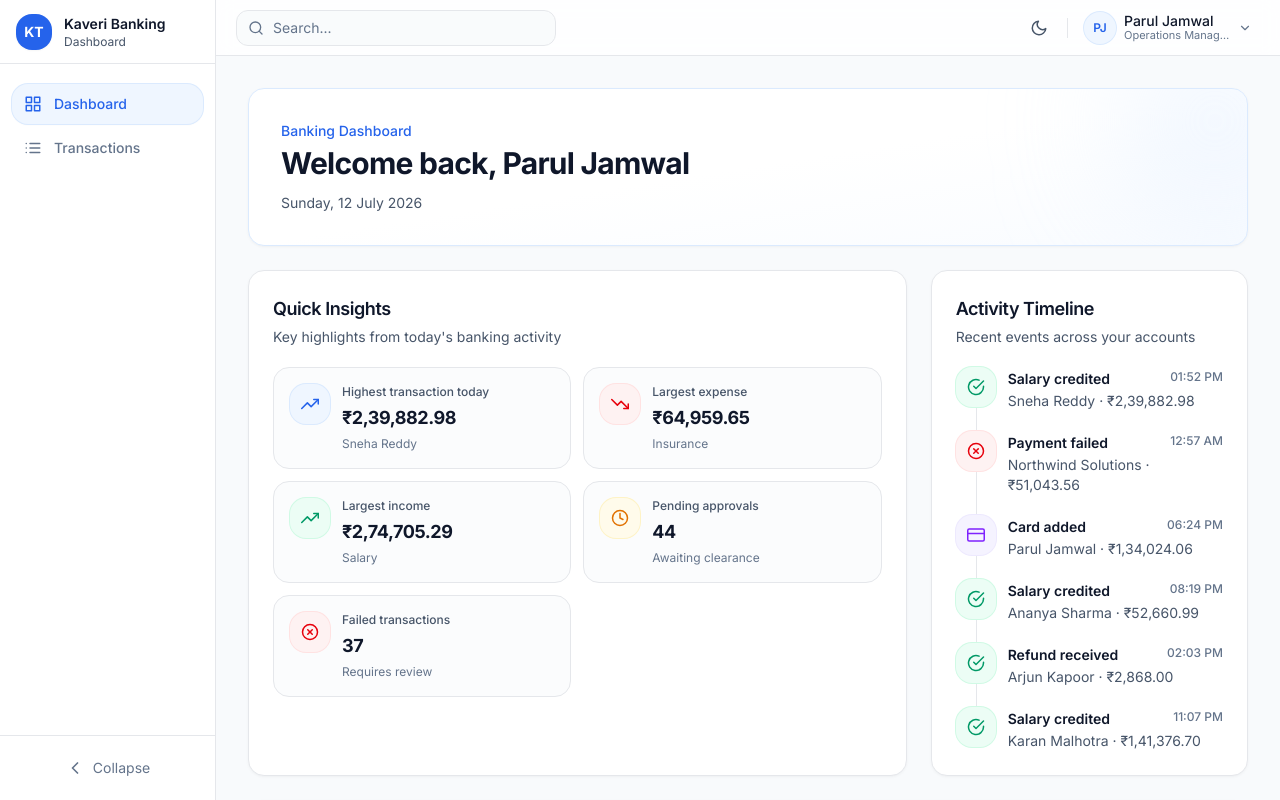
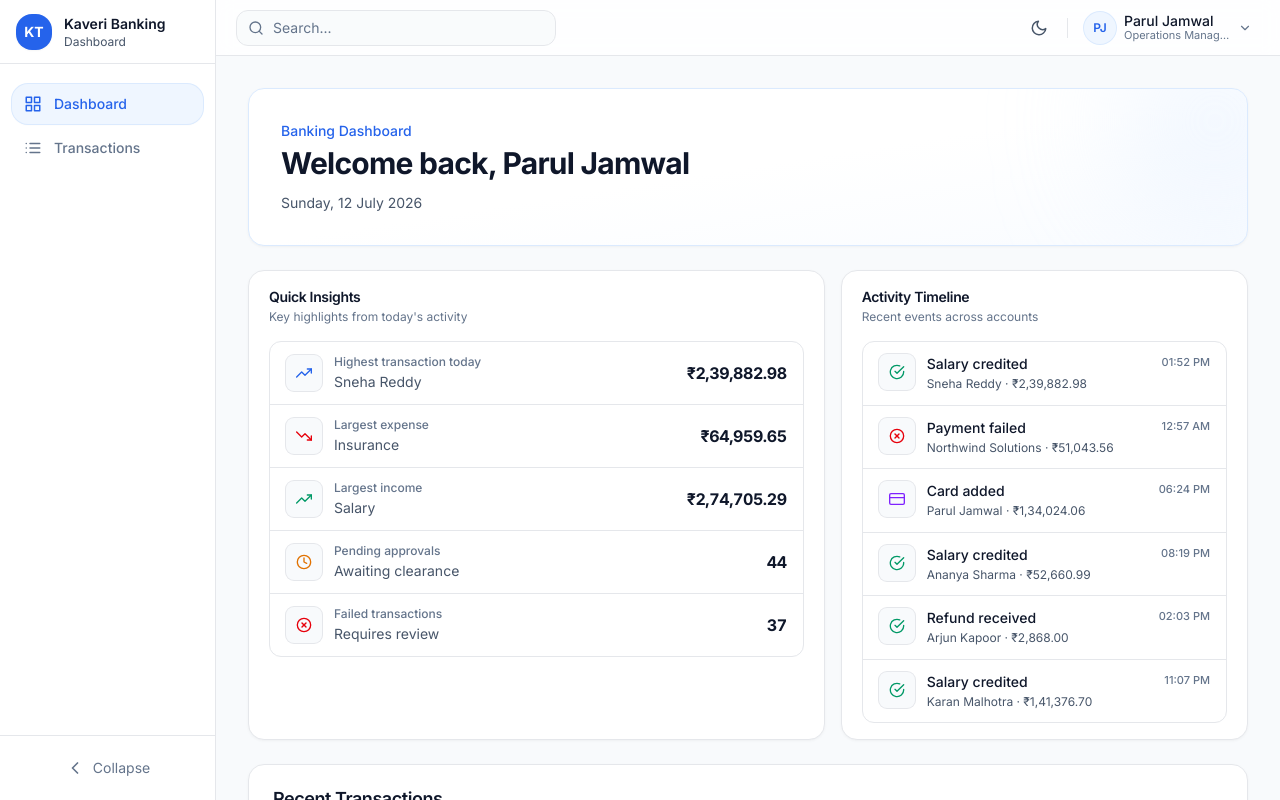
Before and after one commit to paruljamwal/Banking_Transaction_Dashboard, a React (Vite) app: page /dashboard in a window 1280 px wide. Built offline with nearby package versions, Linux system fonts and the light colour scheme.

Commit message:
fix: overview UI improvements

```diff
--- a/src/components/dashboard/DashboardActivityTimeline.jsx
+++ b/src/components/dashboard/DashboardActivityTimeline.jsx
@@ -18,55 +18,58 @@ const TONE_ICONS = {
 }
 
 const TONE_STYLES = {
-  primary: 'bg-primary-50 text-primary-600 ring-primary-100',
-  success: 'bg-emerald-50 text-emerald-600 ring-emerald-100',
-  danger: 'bg-red-50 text-red-600 ring-red-100',
-  neutral: 'bg-bg text-text-secondary ring-border',
-  card: 'bg-violet-50 text-violet-600 ring-violet-100',
+  primary: 'text-primary-600',
+  success: 'text-emerald-600',
+  danger: 'text-red-600',
+  neutral: 'text-text-secondary',
+  card: 'text-violet-600',
+}
+
+function SectionHeader({ title, description }) {
+  return (
+    <div className="mb-4">
+      <h3 className="text-sm font-semibold tracking-tight text-text">{title}</h3>
+      <p className="mt-0.5 text-xs text-muted">{description}</p>
+    </div>
+  )
 }
 
 function DashboardActivityTimeline({ activities = [] }) {
   return (
-    <Card padding="md" className="h-full">
-      <div className="mb-5">
-        <h3 className="text-base font-semibold tracking-tight text-text md:text-lg">
-          Activity Timeline
-        </h3>
-        <p className="mt-1 text-sm text-text-secondary">
-          Recent events across your accounts
-        </p>
-      </div>
+    <Card padding="sm" className="flex h-full flex-col px-4 py-4 sm:px-5">
+      <SectionHeader
+        title="Activity Timeline"
+        description="Recent events across accounts"
+      />
 
-      <div className="space-y-0">
-        {activities.map((activity, index) => {
+      <div className="flex-1 divide-y divide-border rounded-xl border border-border">
+        {activities.map((activity) => {
           const tone = activity.isCardEvent ? 'card' : activity.tone
           const Icon = TONE_ICONS[tone] || FiRefreshCw
           const style = TONE_STYLES[tone] || TONE_STYLES.neutral
 
           return (
-            <div key={activity.id} className="relative flex gap-3 pb-5 last:pb-0">
-              {index < activities.length - 1 && (
-                <span
-                  className="absolute top-10 left-5 h-[calc(100%-1.25rem)] w-px bg-border"
-                  aria-hidden="true"
-                />
-              )}
+            <div
+              key={activity.id}
+              className="flex items-start gap-3 px-3 py-3 transition-colors hover:bg-bg/60 sm:px-4"
+            >
               <div
                 className={cn(
-                  'relative z-10 flex h-10 w-10 shrink-0 items-center justify-center rounded-2xl ring-1',
+                  'flex h-9 w-9 shrink-0 items-center justify-center rounded-lg bg-bg ring-1 ring-border',
                   style,
                 )}
               >
-                <Icon className="h-[18px] w-[18px]" />
+                <Icon className="h-4 w-4" aria-hidden="true" />
               </div>
-              <div className="min-w-0 flex-1 pt-0.5">
+
+              <div className="min-w-0 flex-1">
                 <div className="flex items-start justify-between gap-2">
-                  <p className="text-sm font-semibold text-text">{activity.title}</p>
-                  <span className="shrink-0 text-xs font-medium text-muted">
+                  <p className="text-sm font-medium text-text">{activity.title}</p>
+                  <span className="shrink-0 text-[11px] font-medium text-muted">
                     {activity.time}
                   </span>
                 </div>
-                <p className="mt-0.5 text-sm text-text-secondary">
+                <p className="mt-0.5 text-xs leading-snug text-text-secondary">
                   {activity.description}
                 </p>
               </div>
--- a/src/components/dashboard/DashboardQuickInsights.jsx
+++ b/src/components/dashboard/DashboardQuickInsights.jsx
@@ -9,10 +9,10 @@ import Card from '@components/common/Card'
 import { cn } from '@utils/cn'
 
 const TONE_STYLES = {
-  primary: 'bg-primary-50 text-primary-600 ring-primary-100',
-  success: 'bg-emerald-50 text-emerald-600 ring-emerald-100',
-  warning: 'bg-amber-50 text-amber-600 ring-amber-100',
-  danger: 'bg-red-50 text-red-600 ring-red-100',
+  primary: 'text-primary-600',
+  success: 'text-emerald-600',
+  warning: 'text-amber-600',
+  danger: 'text-red-600',
 }
 
 const ICONS = {
@@ -23,19 +23,24 @@ const ICONS = {
   'failed-transactions': FiXCircle,
 }
 
+function SectionHeader({ title, description }) {
+  return (
+    <div className="mb-4">
+      <h3 className="text-sm font-semibold tracking-tight text-text">{title}</h3>
+      <p className="mt-0.5 text-xs text-muted">{description}</p>
+    </div>
+  )
+}
+
 function DashboardQuickInsights({ insights = [] }) {
   return (
-    <Card padding="md" className="h-full">
-      <div className="mb-5">
-        <h3 className="text-base font-semibold tracking-tight text-text md:text-lg">
-          Quick Insights
-        </h3>
-        <p className="mt-1 text-sm text-text-secondary">
-          Key highlights from today&apos;s banking activity
-        </p>
-      </div>
+    <Card padding="sm" className="flex h-full flex-col px-4 py-4 sm:px-5">
+      <SectionHeader
+        title="Quick Insights"
+        description="Key highlights from today's activity"
+      />
 
-      <div className="grid grid-cols-1 gap-3 sm:grid-cols-2">
+      <div className="divide-y divide-border rounded-xl border border-border">
         {insights.map((insight) => {
           const Icon = ICONS[insight.id] || FiAlertCircle
           const tone = TONE_STYLES[insight.tone] || TONE_STYLES.primary
@@ -43,29 +48,27 @@ function DashboardQuickInsights({ insights = [] }) {
           return (
             <div
               key={insight.id}
-              className={cn(
-                'group rounded-2xl border border-border bg-bg/50 p-4',
-                'transition-all duration-200 hover:border-primary-200 hover:bg-surface hover:shadow-sm',
-              )}
+              className="flex items-center gap-3 px-3 py-3 transition-colors hover:bg-bg/60 sm:px-4"
             >
-              <div className="flex items-start gap-3">
               <div
                 className={cn(
-                    'flex h-10 w-10 shrink-0 items-center justify-center rounded-2xl ring-1',
+                  'flex h-9 w-9 shrink-0 items-center justify-center rounded-lg bg-bg ring-1 ring-border',
                   tone,
                 )}
               >
-                  <Icon className="h-[18px] w-[18px]" />
+                <Icon className="h-4 w-4" aria-hidden="true" />
               </div>
+
+              <div className="flex min-w-0 flex-1 items-center justify-between gap-3">
                 <div className="min-w-0">
-                  <p className="text-xs font-medium text-text-secondary">
-                    {insight.label}
+                  <p className="text-xs font-medium text-muted">{insight.label}</p>
+                  <p className="mt-0.5 truncate text-sm text-text-secondary">
+                    {insight.detail}
                   </p>
-                  <p className="mt-1 text-lg font-bold tracking-tight text-text">
+                </div>
+                <p className="shrink-0 text-sm font-bold tracking-tight text-text tabular-nums sm:text-base">
                   {insight.value}
                 </p>
-                  <p className="mt-1 truncate text-xs text-muted">{insight.detail}</p>
-                </div>
               </div>
             </div>
           )
--- a/src/components/dashboard/DashboardSkeleton.jsx
+++ b/src/components/dashboard/DashboardSkeleton.jsx
@@ -12,23 +12,52 @@ function DashboardSkeleton() {
           <Skeleton className="h-4 w-56" />
         </Card>
       </div>
-      <div className="col-span-12 xl:col-span-8">
-        <Card padding="md" className="space-y-4">
-          <Skeleton className="h-6 w-40" />
-          <div className="grid grid-cols-1 gap-3 sm:grid-cols-2">
-            {Array.from({ length: 4 }).map((_, i) => (
-              <Skeleton key={i} className="h-24 w-full rounded-2xl" />
+
+      <div className="col-span-12 grid gap-4 xl:grid-cols-12">
+        <div className="xl:col-span-7">
+          <Card padding="sm" className="space-y-4 px-4 py-4 sm:px-5">
+            <div className="space-y-1">
+              <Skeleton className="h-4 w-28" />
+              <Skeleton className="h-3 w-44" />
+            </div>
+            <div className="divide-y divide-border rounded-xl border border-border">
+              {Array.from({ length: 5 }).map((_, i) => (
+                <div key={i} className="flex items-center gap-3 px-4 py-3">
+                  <Skeleton className="h-9 w-9 rounded-lg" />
+                  <div className="flex flex-1 items-center justify-between gap-3">
+                    <div className="space-y-1">
+                      <Skeleton className="h-3 w-32" />
+                      <Skeleton className="h-3 w-20" />
+                    </div>
+                    <Skeleton className="h-4 w-16" />
+                  </div>
+                </div>
               ))}
             </div>
           </Card>
         </div>
-      <div className="col-span-12 xl:col-span-4">
-        <Card padding="md" className="space-y-4">
+
+        <div className="xl:col-span-5">
+          <Card padding="sm" className="space-y-4 px-4 py-4 sm:px-5">
+            <div className="space-y-1">
+              <Skeleton className="h-4 w-32" />
+              <Skeleton className="h-3 w-40" />
+            </div>
+            <div className="divide-y divide-border rounded-xl border border-border">
               {Array.from({ length: 5 }).map((_, i) => (
-            <Skeleton key={i} className="h-14 w-full rounded-2xl" />
+                <div key={i} className="flex items-start gap-3 px-4 py-3">
+                  <Skeleton className="h-9 w-9 rounded-lg" />
+                  <div className="flex-1 space-y-1">
+                    <Skeleton className="h-3 w-full" />
+                    <Skeleton className="h-3 w-3/4" />
+                  </div>
+                </div>
               ))}
+            </div>
           </Card>
         </div>
+      </div>
+
       <div className="col-span-12">
         <TableSkeleton rows={5} columns={5} />
       </div>
--- a/src/pages/DashboardPage.jsx
+++ b/src/pages/DashboardPage.jsx
@@ -31,12 +31,14 @@ function DashboardPage() {
           <DashboardHeader userName={mockUser.user.name} />
         </div>
 
-        <div className="col-span-12 xl:col-span-8">
-          <DashboardQuickInsights insights={insights} />
-        </div>
+        <div className="col-span-12 grid gap-4 xl:grid-cols-12 xl:items-stretch">
+          <div className="xl:col-span-7">
+            <DashboardQuickInsights insights={insights} />
+          </div>
 
-        <div className="col-span-12 xl:col-span-4">
-          <DashboardActivityTimeline activities={activityTimeline} />
+          <div className="xl:col-span-5">
+            <DashboardActivityTimeline activities={activityTimeline} />
+          </div>
         </div>
 
         <div className="col-span-12">
```
Lines whose indentation alone changed are shown as unchanged.
